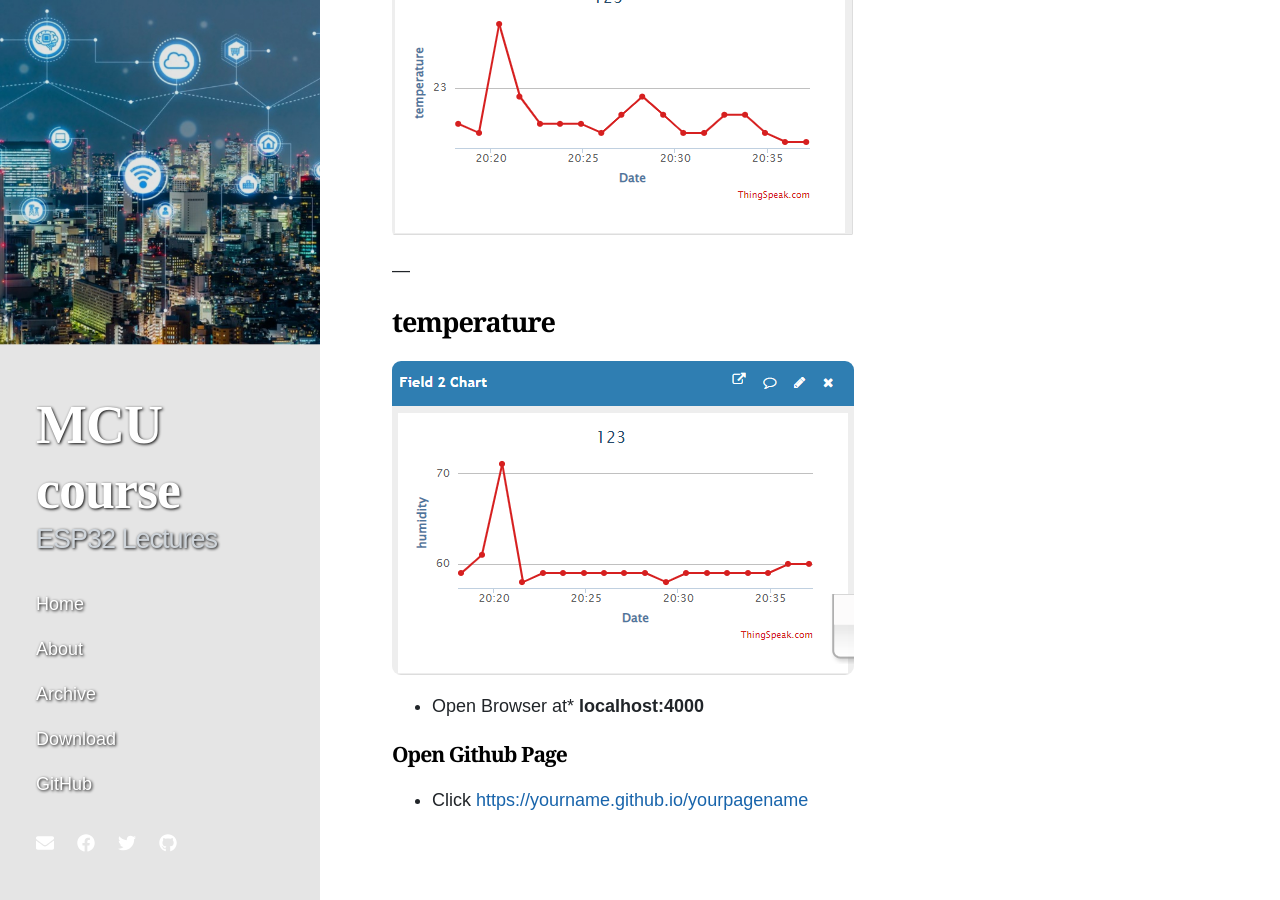
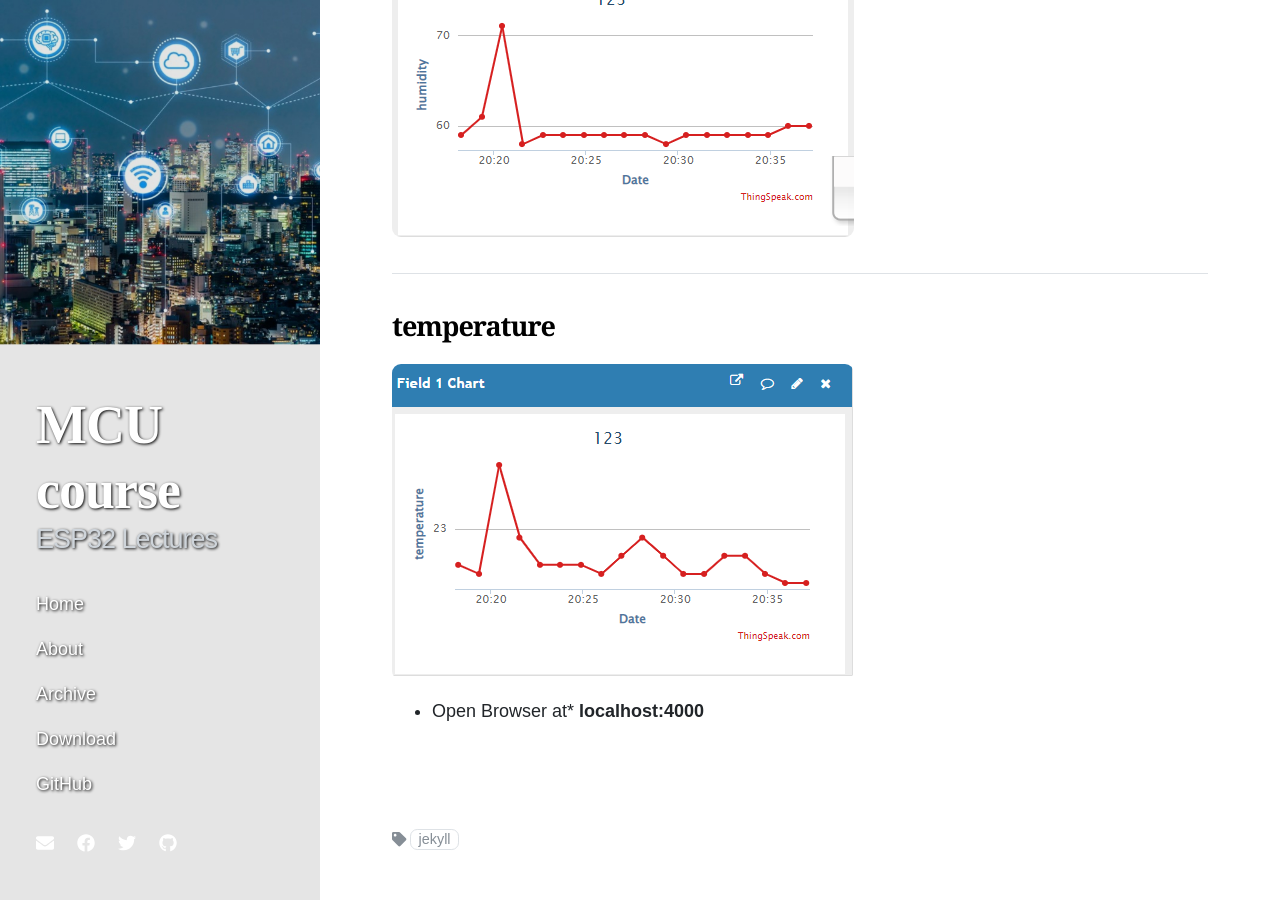
Before and after one commit to ziling819/MCU-project, a Jekyll site: the page built from _posts/2021-03-01-whats-jekyll.md, in a window 1280 px wide and 900 px high, scrolled down 340 px. Built offline with Jekyll 4.4.1, drawn with Linux system fonts in a browser that asks for light colours; nearby versions of some CDN libraries.

Commit message:
Update 2021-03-01-whats-lot.md

```diff
--- a/_posts/2021-03-01-whats-jekyll.md
+++ b/_posts/2021-03-01-whats-jekyll.md
@@ -5,17 +5,17 @@ category: [Example]
 tags: [jekyll]
 ---
 ## humidity
-![](https://github.com/ziling819/MCU-project/blob/main/_data/1233.png?raw=true)
+![](https://github.com/ziling819/MCU-project/blob/main/_data/12344.png?raw=true)
+
 ---
 
 ## temperature
-![](https://github.com/ziling819/MCU-project/blob/main/_data/12344.png?raw=true)
+![](https://github.com/ziling819/MCU-project/blob/main/_data/1233.png?raw=true)
 
 
 * Open Browser at* **localhost:4000**<br>
 
-### Open Github Page
-* Click [https://yourname.github.io/yourpagename](https://rkuo2000.github.io/AI-course)
+
 
 <br>
 <br>
```
